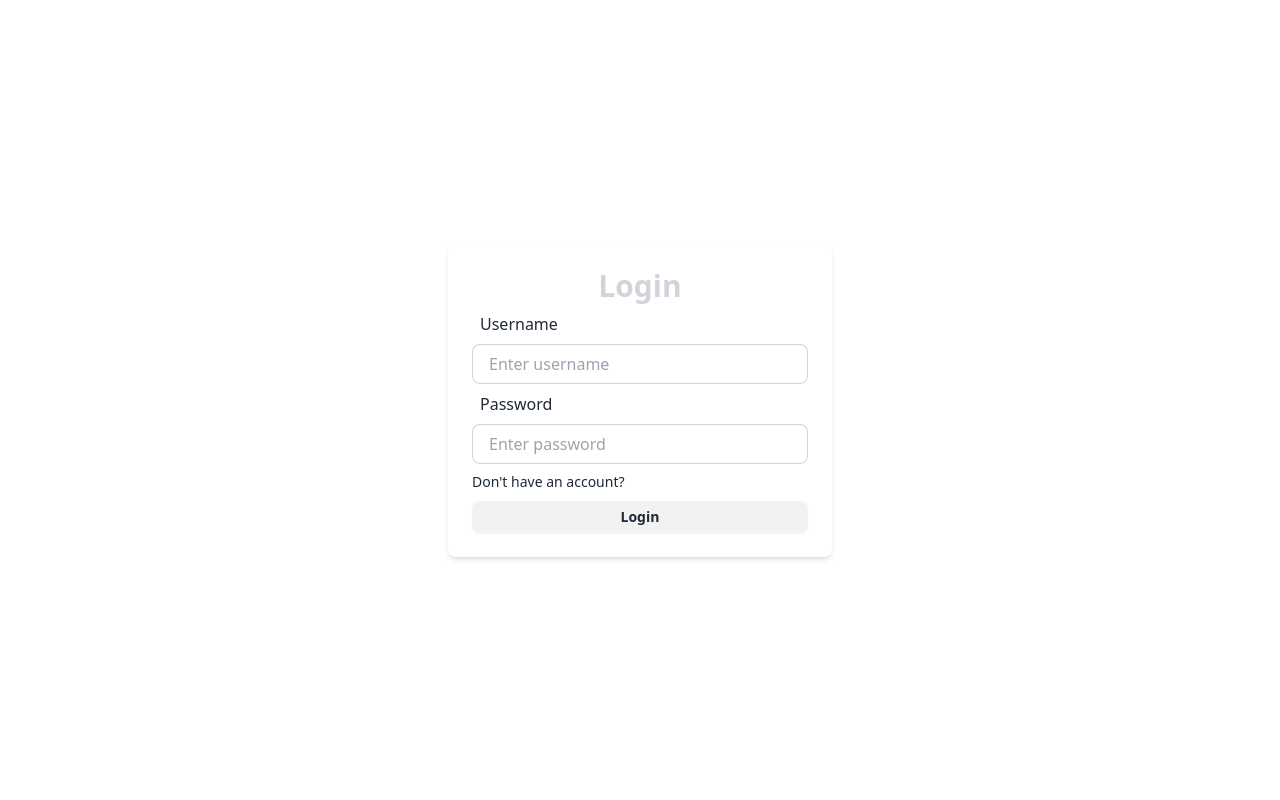
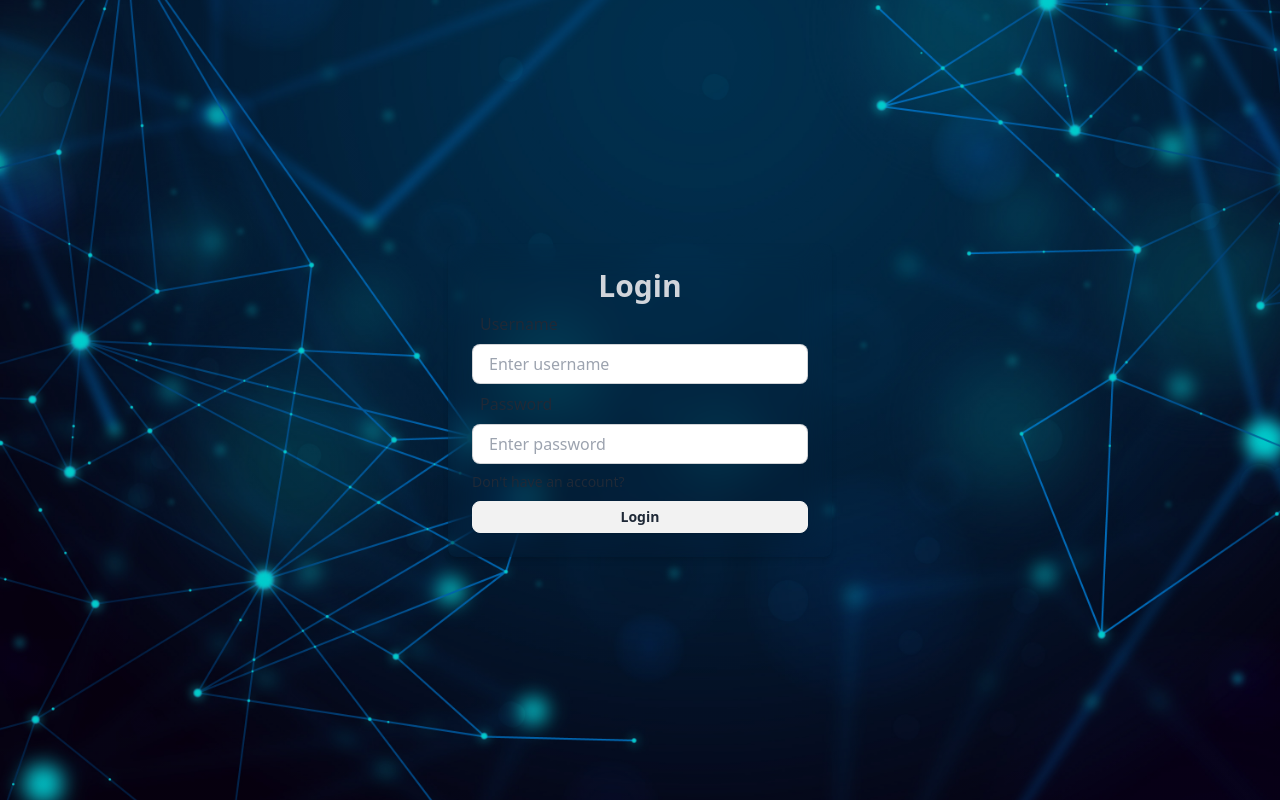
Before and after one commit to Letsdothis94/chatApp-v1, a React app in the folder frontend/: page /login in a window 1280 px wide. Built offline with nearby package versions, Linux system fonts and the light colour scheme; the HTML template or start-up script is replaced by a standard one.

Commit message:
bg pic updated

```diff
--- a/frontend/src/components/sidebar/Conversations.jsx
+++ b/frontend/src/components/sidebar/Conversations.jsx
@@ -4,7 +4,7 @@ import useGetConversations from '../../hooks/useGetConversations'
 
 const Conversations = () => {
   const { loading, conversations } = useGetConversations();
-  console.log(conversations);
+  // console.log(conversations);
 
   return (
     <div className='py-2 flex flex-col overflow-auto'>
--- a/frontend/src/index.css
+++ b/frontend/src/index.css
@@ -1,3 +1,10 @@
 @tailwind base;
 @tailwind components;
 @tailwind utilities;
+
+body {
+    background: linear-gradient(rgba(0,0,0,0.2), rgba(0,0,0,0.2)), url("../public/bgPic.jpg");
+    background-repeat: no-repeat;
+    background-size: cover;
+    background-position: center;
+}
```
Also changed, not shown: frontend/public/bgPic.jpg (added).
